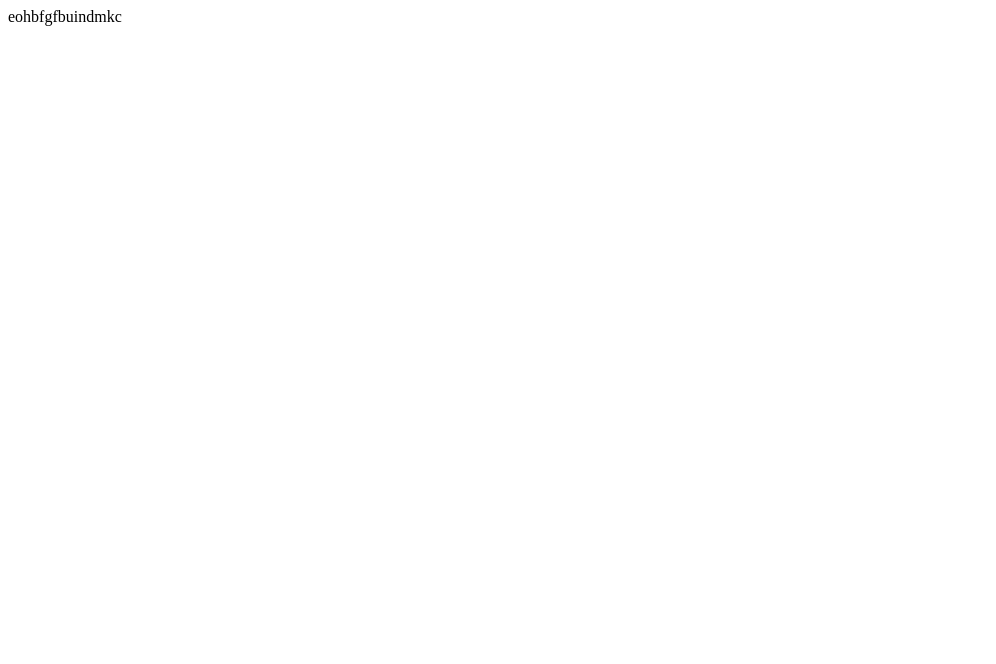
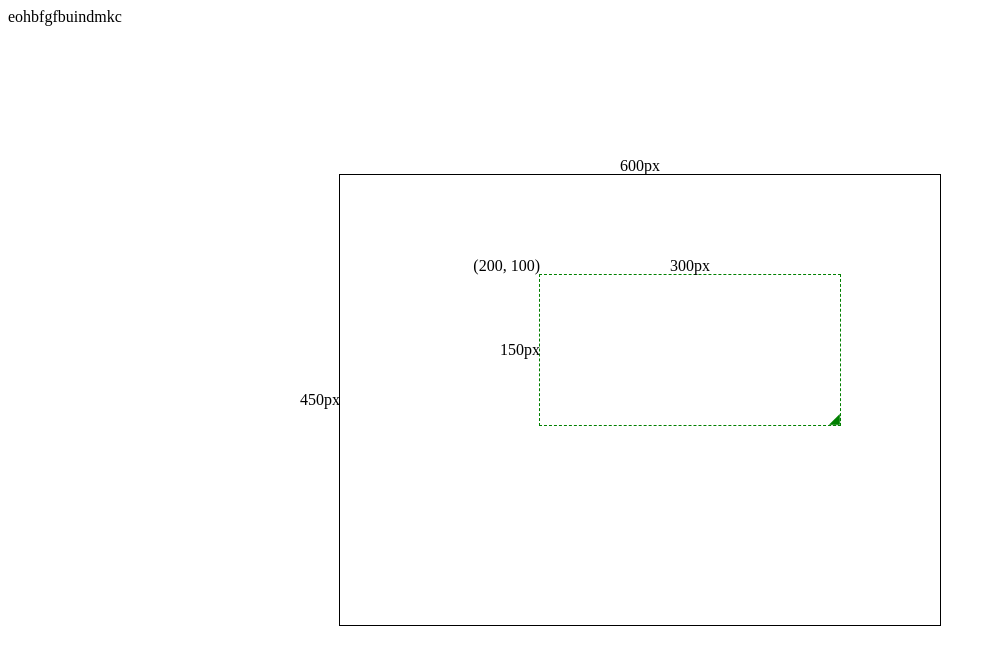
Before and after one commit to Ilia898/Angular-SASS-project-page-banners, an Angular app in the folder pagesandparts/: page /post in a window 1280 px wide. Shown: the top 664 px of the page, without its empty margins (0-996 px from the left). Built offline with nearby package versions, Linux system fonts and the light colour scheme.

Commit message:
10.03.23-5

```diff
--- a/pagesandparts/package.json
+++ b/pagesandparts/package.json
@@ -10,7 +10,6 @@
   },
   "private": true,
   "dependencies": {
-    "@alyle/ui": "^13.4.0",
     "@angular/animations": "^15.0.0",
     "@angular/cdk": "^15.2.2",
     "@angular/common": "^15.0.0",
--- a/pagesandparts/src/app/app.component.html
+++ b/pagesandparts/src/app/app.component.html
@@ -2,4 +2,11 @@
 <!-- <app-mein-konto></app-mein-konto> -->
 <!-- <app-test></app-test> -->
 <!-- <router-outlet></router-outlet> -->
+<!-- <app-img-cropper></app-img-cropper> -->
 eohbfgfbuindmkc
+
+<div class="box-container">
+  <span>600px</span>
+  <span>450px</span>
+  <app-test [width]="300" [height]="150" [left]="200" [top]="100"></app-test>
+</div>
--- a/pagesandparts/src/app/app.component.scss
+++ b/pagesandparts/src/app/app.component.scss
@@ -0,0 +1,21 @@
+.box-container {
+  position: absolute;
+  width: 600px;
+  height: 450px;
+  outline: 1px solid black;
+  top: 50%;
+  left: 50%;
+  transform: translate3d(-50%, -50%, 0);
+
+  span:first-of-type {
+      position: absolute;
+      left: 50%;
+      transform: translate3d(-50%, -100%, 0);
+  }
+
+  span:nth-of-type(2) {
+      position: absolute;
+      top: 50%;
+      transform: translate3d(-100%, -50%, 0);
+  }
+}
--- a/pagesandparts/src/app/app.module.ts
+++ b/pagesandparts/src/app/app.module.ts
@@ -17,6 +17,7 @@ import localeDe from '@angular/common/locales/de';
 import { NichtGefundenComponent } from './pages/nicht-gefunden/nicht-gefunden.component';
 import { WarenkorbComponent } from './pages/warenkorb/warenkorb.component';
 import { TestComponent } from './test/test.component';
+import { ImgCropperModule } from './pages/img-cropper/img-cropper.module';
 
 
 registerLocaleData(localeDe, 'de-DE');
@@ -36,6 +37,7 @@ registerLocaleData(localeDe, 'de-DE');
     FontAwesomeModule,
     MeinKontoModule,
     AppRoutingModule,
+    BrowserAnimationsModule
 
   ],
 
--- a/pagesandparts/src/app/test/test.component.html
+++ b/pagesandparts/src/app/test/test.component.html
@@ -1,6 +1,13 @@
-<div *ngFor="let item of items">
-  <div>{{item.name}}</div>
-  <input type="text" [(ngModel)]="item.quantity">
-  <div>Price: {{item.price}}</div>
-  <div>Total: {{item.price * item.quantity}}</div>
+<div #box class="resizable-draggable"
+    [style.width.px]="width"
+    [style.height.px]="height"
+    [style.transform]="'translate3d('+ left + 'px,' + top + 'px,' + '0px)'"
+    [class.active]="status === 1 || status === 2"
+    (mousedown)="setStatus($event, 2)"
+    (window:mouseup)="setStatus($event, 0)"
+>
+    <div class="resize-action" (mousedown)="setStatus($event, 1)"></div>
+    <span>{{width | number:'1.0-0'}}px</span>
+    <span>{{height | number:'1.0-0'}}px</span>
+    <span>({{left}}, {{top}})</span>
 </div>
--- a/pagesandparts/src/app/test/test.component.scss
+++ b/pagesandparts/src/app/test/test.component.scss
@@ -0,0 +1,41 @@
+.resizable-draggable {
+  outline: 1px dashed green;
+  &.active {
+      outline-style: solid;
+      background-color: #80ff800d;
+  }
+
+  &:hover {
+      cursor: all-scroll;
+  }
+
+  span:first-of-type {
+      position: absolute;
+      left: 50%;
+      transform: translate3d(-50%, -100%, 0);
+  }
+
+  span:nth-of-type(2) {
+      position: absolute;
+      top: 50%;
+      transform: translate3d(-100%, -50%, 0);
+  }
+
+  span:nth-of-type(3) {
+      position: absolute;
+      transform: translate3d(-100%, -100%, 0);
+  }
+}
+
+.resize-action {
+  position: absolute;
+  left: 100%;
+  top: 100%;
+  transform: translate3d(-50%, -50%, 0) rotateZ(45deg);
+  border-style: solid;
+  border-width: 8px;
+  border-color: transparent transparent transparent #008000;
+  &:hover, &:active {
+      cursor: nwse-resize;
+  }
+}
--- a/pagesandparts/src/app/test/test.component.ts
+++ b/pagesandparts/src/app/test/test.component.ts
@@ -1,12 +1,90 @@
-import { Component } from '@angular/core';
+import { Component, OnInit, Input, ViewChild, ElementRef, AfterViewInit, HostListener } from '@angular/core';
+
+const enum Status {
+  OFF = 0,
+  RESIZE = 1,
+  MOVE = 2
+}
 
 @Component({
   selector: 'app-test',
   templateUrl: './test.component.html',
   styleUrls: ['./test.component.scss']
 })
-export class TestComponent {
+export class TestComponent implements OnInit, AfterViewInit {
 
-  items = [    { name: 'Item 1', price: 10, quantity: 1 },    { name: 'Item 2', price: 20, quantity: 1 },    { name: 'Item 3', price: 30, quantity: 1 }  ];
+  @Input('width') public width!: number;
+  @Input('height') public height!: number;
+  @Input('left') public left!: number;
+  @Input('top') public top!: number;
+  @ViewChild("box") public box!: ElementRef;
+  private boxPosition!: { left: number, top: number };
+  private containerPos!: { left: number, top: number, right: number, bottom: number };
+  public mouse!: {x: number, y: number}
+  public status: Status = Status.OFF;
+  private mouseClick!: {x: number, y: number, left: number, top: number}
+
+  ngOnInit() {}
+
+  ngAfterViewInit(){
+    this.loadBox();
+    this.loadContainer();
+  }
+
+  private loadBox(){
+    const {left, top} = this.box.nativeElement.getBoundingClientRect();
+    this.boxPosition = {left, top};
+  }
+
+  private loadContainer(){
+    const left = this.boxPosition.left - this.left;
+    const top = this.boxPosition.top - this.top;
+    const right = left + 600;
+    const bottom = top + 450;
+    this.containerPos = { left, top, right, bottom };
+  }
+
+  setStatus(event: MouseEvent, status: number){
+    if(status === 2) this.mouseClick = { x: event.clientX, y: event.clientY, left: this.left, top: this.top };
+    else this.loadBox();
+    this.status = status;
+  }
+
+  @HostListener('window:mousemove', ['$event'])
+  onMouseMove(event: MouseEvent){
+    this.mouse = { x: event.clientX, y: event.clientY };
+
+    // if(this.status === Status.RESIZE) this.resize();
+    if(this.status === Status.MOVE) this.move();
+  }
+
+  // private resize(){
+  //   if(this.resizeCondMeet()){
+  //     this.width = Number(this.mouse.x > this.boxPosition.left) ? this.mouse.x - this.boxPosition.left : 0;
+  //     this.height = Number(this.mouse.y > this.boxPosition.top) ? this.mouse.y - this.boxPosition.top : 0;
+  //   }
+  // }
+
+  // private resizeCondMeet(){
+  //   return (this.mouse.x < this.containerPos.right && this.mouse.y < this.containerPos.bottom);
+  // }
+
+  private move(){
+      this.left = this.mouseClick.left + (this.mouse.x - this.mouseClick.x);
+      this.top = this.mouseClick.top + (this.mouse.y - this.mouseClick.y);
+  }
+
+  // private moveCondMeet(){
+  //   const offsetLeft = this.mouseClick.x - this.boxPosition.left;
+  //   const offsetRight = this.width - offsetLeft;
+  //   const offsetTop = this.mouseClick.y - this.boxPosition.top;
+  //   const offsetBottom = this.height - offsetTop;
+  //   return (
+  //     this.mouse.x > this.containerPos.left + offsetLeft &&
+  //     this.mouse.x < this.containerPos.right - offsetRight &&
+  //     this.mouse.y > this.containerPos.top + offsetTop &&
+  //     this.mouse.y < this.containerPos.bottom - offsetBottom
+  //     );
+  // }
 
 }
```
Also changed, not shown: pagesandparts/src/app/pages/img-cropper/img-cropper.component.html (added, +54 -0 lines), pagesandparts/src/app/pages/img-cropper/img-cropper.component.ts (added, +99 -0 lines), pagesandparts/src/app/pages/img-cropper/img-cropper.module.ts (added, +26 -0 lines), pagesandparts/src/app/pages/img-cropper/img-cropper.component.scss (added), 1 other file (tests, documents, lock files or other folders).
